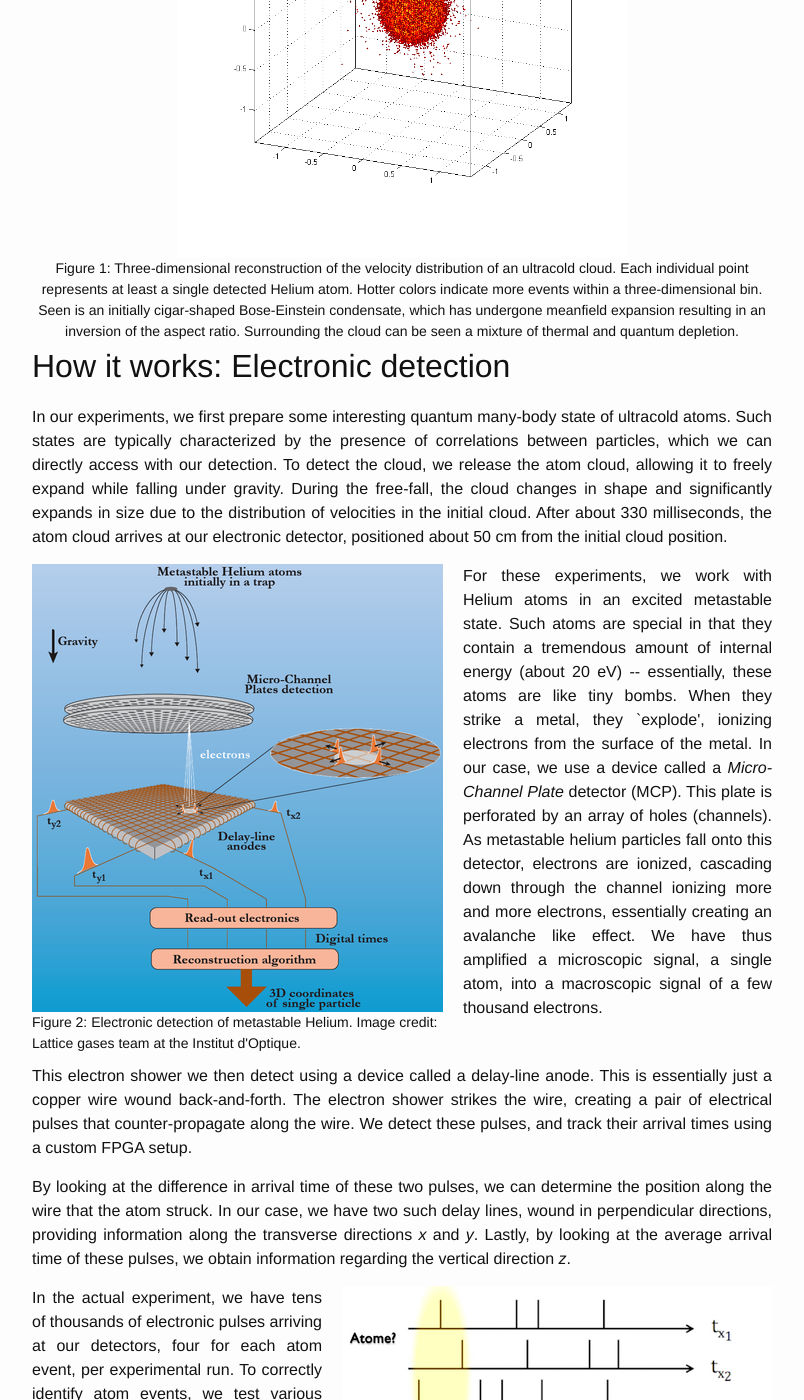
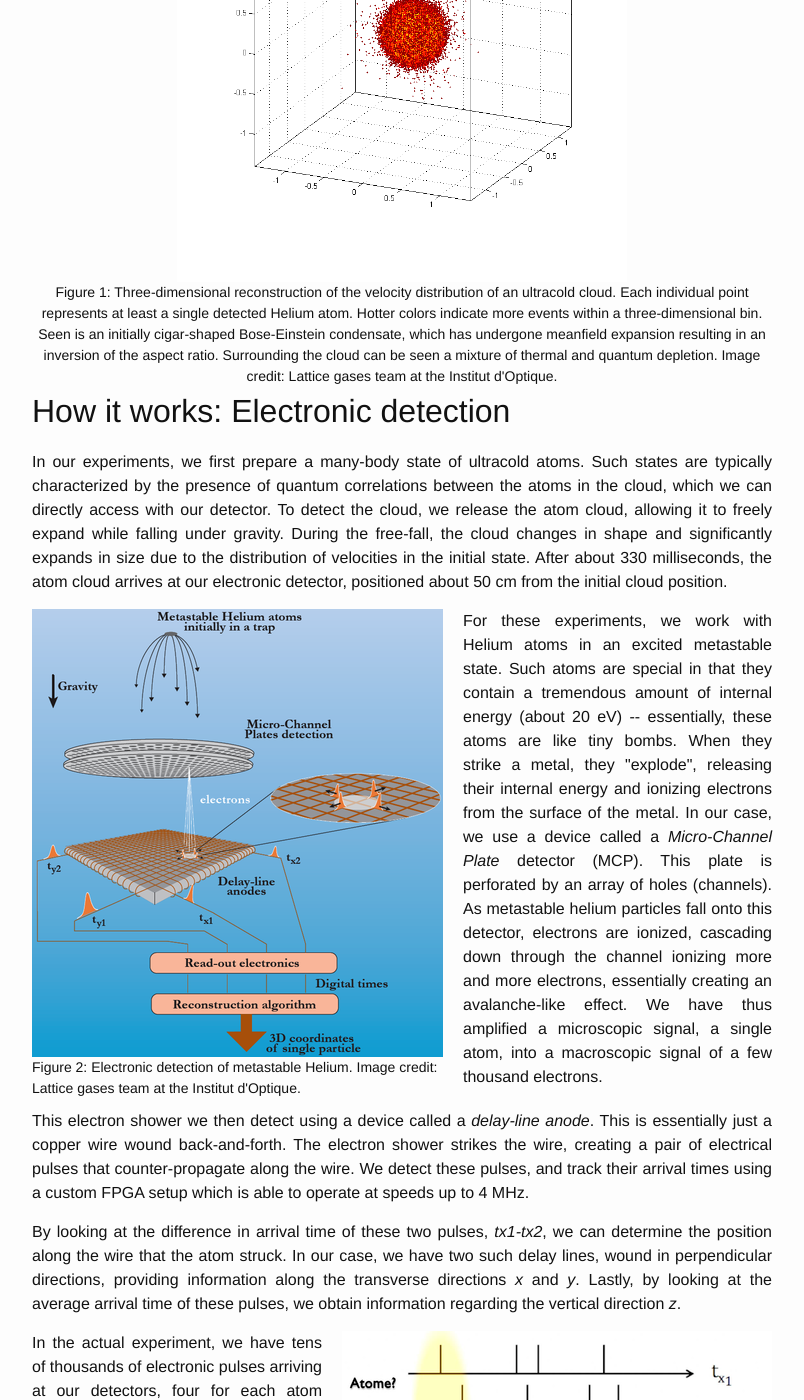
Before and after one commit to rocksonchang/rocksonchang.github.io, a Jekyll site: the page built from projects/helium.html, in a window 1280 px wide and 1400 px high, scrolled down 569 px. Shown: the whole window, without its empty margins (238-1042 px from the left). Built offline with Jekyll 4.4.1, drawn with Linux system fonts in a browser that asks for light colours; some of the changed text lies outside the part shown.

```diff
--- a/projects/helium.html
+++ b/projects/helium.html
@@ -6,10 +6,10 @@
 	<div class="blurb">
 	<h1>Single-atom counting of ultracold clouds</h1>
 	<p align="justify">
-	Over the past twenty years, fhe field of ultracold atoms has come to dominate the study of atomic, molecular and optical physics, with hundreds of experiments <a href="https://ucan.physics.utoronto.ca/">around the world</a>.  In the vast majority of studies, information regarding the image cloud is inferred from optical images of the atom cloud.  Just like in photography, such images integrate over the line-of-sight, and information regarding the depth of the object is lost.
+	Over the past twenty years, fhe study of ultracold atoms has come to dominate the field of atomic, molecular and optical physics, with hundreds of experiments <a href="https://ucan.physics.utoronto.ca/">around the world</a>.  In the vast majority of studies, information regarding the image cloud is inferred from optical images of the atom cloud.  Just like in photography, such images integrate over the line-of-sight, and information regarding the depth of the object is often lost.
 	</p>
 	<p>
-	In the <a href="https://www.lcf.institutoptique.fr/Groupes-de-recherche/Optique-atomique/Experiences/Lattice-Gases">Atom Optics group</a> at l'Institut d'Optique, we have been working with a novel electronic detection system using metastable Helium.  This detection scheme allows us to reconstruct the complete three-dimensional distribution of the atom cloud at the single atom level.
+	In the <a href="https://www.lcf.institutoptique.fr/Groupes-de-recherche/Optique-atomique/Experiences/Lattice-Gases">Atom Optics group</a> at l'Institut d'Optique, we have been working with a novel electronic detection system using metastable Helium.  This detection scheme allows us to reconstruct the complete three-dimensional distribution of the atom cloud at the single atom level, providing us with direct access to many-body quantum correlations.
 	</p>
 	</div>
 
@@ -17,7 +17,7 @@
 	<div>
 	<center>
 		<img src="../assets/BECGIFV2.gif" alt="He-BEC" style="width:450px; height:450px; " >
-		<figcaption>Figure 1: Three-dimensional reconstruction of the velocity distribution of an ultracold cloud.  Each individual point represents at least a single detected Helium atom.  Hotter colors indicate more events within a three-dimensional bin.  Seen is an initially cigar-shaped Bose-Einstein condensate, which has undergone meanfield expansion resulting in an inversion of the aspect ratio.  Surrounding the cloud can be seen a mixture of thermal and quantum depletion.</figcaption>
+		<figcaption>Figure 1: Three-dimensional reconstruction of the velocity distribution of an ultracold cloud.  Each individual point represents at least a single detected Helium atom.  Hotter colors indicate more events within a three-dimensional bin.  Seen is an initially cigar-shaped Bose-Einstein condensate, which has undergone meanfield expansion resulting in an inversion of the aspect ratio.  Surrounding the cloud can be seen a mixture of thermal and quantum depletion. Image credit: Lattice gases team at the Institut d'Optique.</figcaption>
 	</center>
 	</div>
 
@@ -25,22 +25,22 @@
 
 	<h1>How it works: Electronic detection</h1>
 	<p align="justify">
-	In our experiments, we first prepare some interesting quantum many-body state of ultracold atoms.  Such states are typically characterized by the presence of correlations between particles, which we can directly access with our detection.  To detect the cloud, we release the atom cloud, allowing it to freely expand while falling under gravity.  During the free-fall, the cloud changes in shape and significantly expands in size due to the distribution of velocities in the initial cloud.  After about 330 milliseconds, the atom cloud arrives at our electronic detector, positioned about 50 cm from the initial cloud position.
+	In our experiments, we first prepare a many-body state of ultracold atoms.  Such states are typically characterized by the presence of quantum correlations between the atoms in the cloud, which we can directly access with our detector.  To detect the cloud, we release the atom cloud, allowing it to freely expand while falling under gravity.  During the free-fall, the cloud changes in shape and significantly expands in size due to the distribution of velocities in the initial state.  After about 330 milliseconds, the atom cloud arrives at our electronic detector, positioned about 50 cm from the initial cloud position.
 	</p>
 	<div class="floatleft" style=" width:411px;">
 	<img src="../assets/helium-mcp-411x448.png" alt="He-mcp" style="width:411px; height:448px; " >
 		<figcaption>Figure 2: Electronic detection of metastable Helium.  Image credit: Lattice gases team at the Institut d'Optique.</figcaption>
 	</div>
 	<p align="justify">
-	For these experiments, we work with Helium atoms in an excited metastable state.  Such atoms are special in that they contain a tremendous amount of internal energy (about 20 eV)  -- essentially, these atoms are like tiny bombs.  When they strike a metal, they `explode', ionizing electrons from the surface of the metal.  In our case, we use a device called a <i>Micro-Channel Plate</i> detector (MCP).  This plate is perforated by an array of holes (channels).  As metastable helium particles fall onto this detector, electrons are ionized, cascading down through the channel ionizing more and more electrons, essentially creating an avalanche like effect.  We have thus amplified a microscopic signal, a single atom, into a macroscopic signal of a few thousand electrons.
+	For these experiments, we work with Helium atoms in an excited metastable state.  Such atoms are special in that they contain a tremendous amount of internal energy (about 20 eV)  -- essentially, these atoms are like tiny bombs.  When they strike a metal, they "explode", releasing their internal energy and ionizing electrons from the surface of the metal.  In our case, we use a device called a <i>Micro-Channel Plate</i> detector (MCP).  This plate is perforated by an array of holes (channels).  As metastable helium particles fall onto this detector, electrons are ionized, cascading down through the channel ionizing more and more electrons, essentially creating an avalanche-like effect.  We have thus amplified a microscopic signal, a single atom, into a macroscopic signal of a few thousand electrons.
 	</p>
 
 	<div style="clear:both;"></div>
 	<p align="justify">
-	This electron shower we then detect using a device called a delay-line anode.  This is essentially just a copper wire wound back-and-forth.  The electron shower strikes the wire, creating a pair of electrical pulses that counter-propagate along the wire.  We detect these pulses, and track their arrival times using a custom FPGA setup.
+	This electron shower we then detect using a device called a <i>delay-line anode</i>.  This is essentially just a copper wire wound back-and-forth.  The electron shower strikes the wire, creating a pair of electrical pulses that counter-propagate along the wire.  We detect these pulses, and track their arrival times using a custom FPGA setup which is able to operate at speeds up to 4 MHz.
 	</p>
 	<p align="justify">
-	By looking at the difference in arrival time of these two pulses, we can determine the position along the wire that the atom struck. In our case, we have two such delay lines, wound in perpendicular directions, providing information along the transverse directions <i>x</i> and <i>y</i>.  Lastly, by looking at the average arrival time of these pulses, we obtain information regarding the vertical direction <i>z</i>.
+	By looking at the difference in arrival time of these two pulses, <i>tx1-tx2</i>, we can determine the position along the wire that the atom struck. In our case, we have two such delay lines, wound in perpendicular directions, providing information along the transverse directions <i>x</i> and <i>y</i>.  Lastly, by looking at the average arrival time of these pulses, we obtain information regarding the vertical direction <i>z</i>.
 	</p>
 
 	<div class="floatright" style=" width:430px;">
```
Also changed, not shown: 1 other file.
